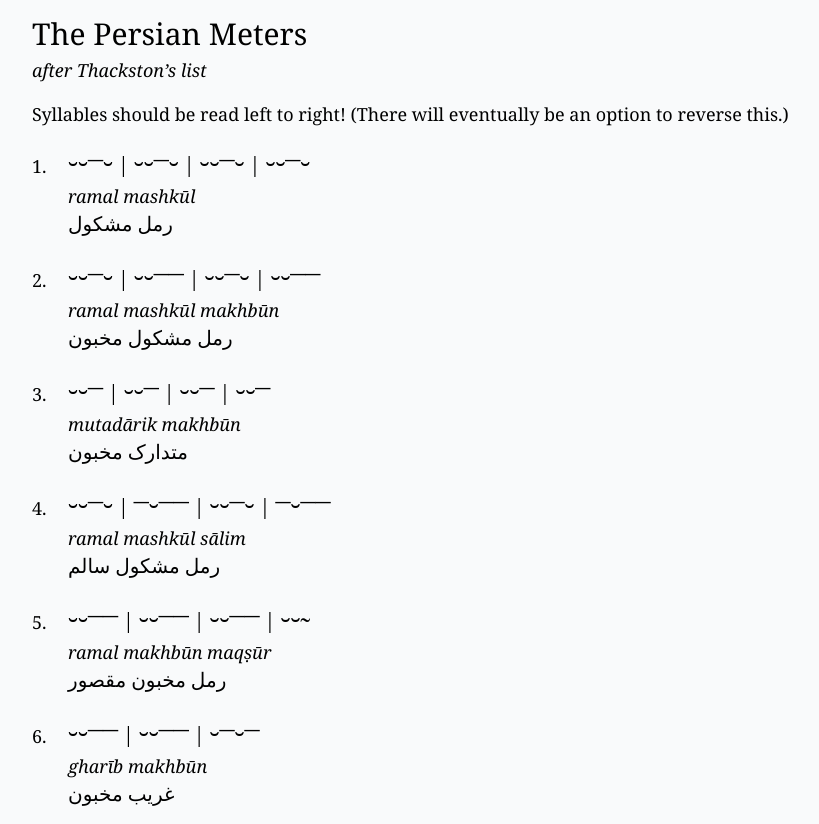
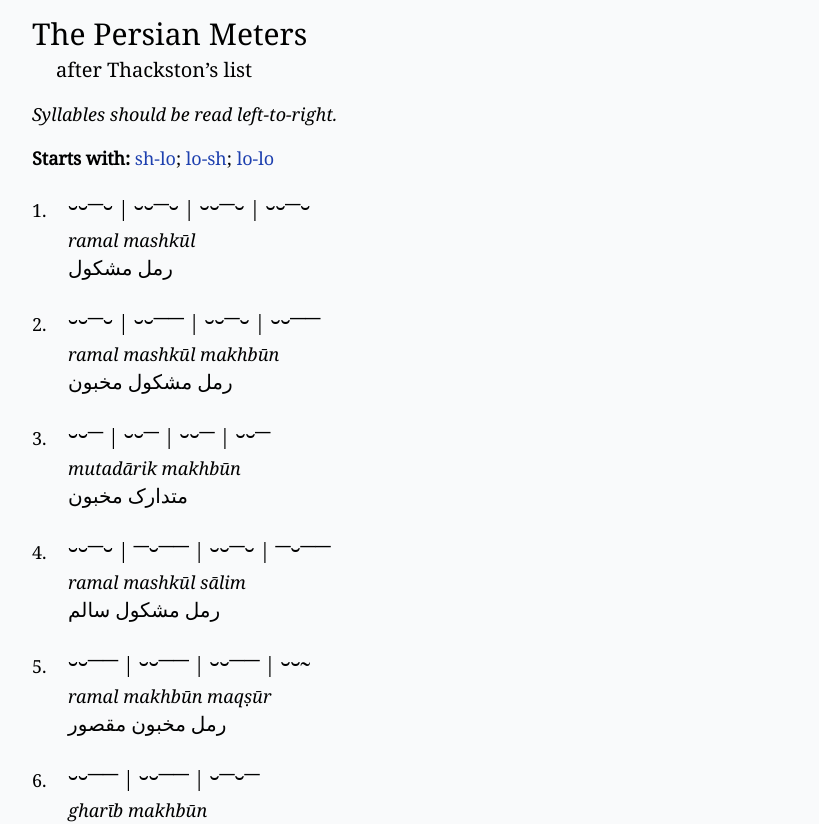
Before and after one commit to theodore-s-beers/meters, a SvelteKit app: page / in a window 1280 px wide. Shown: the top 824 px of the page, without its empty margins (176-995 px from the left). Built offline with nearby package versions, Linux system fonts and the light colour scheme; a web font is replaced by a local one.

Commit message:
Add shortcuts

```diff
--- a/src/routes/+page.svelte
+++ b/src/routes/+page.svelte
@@ -15,15 +15,20 @@
 
 <h1 class="mb-1 text-3xl">The Persian Meters</h1>
 
-<p class="mb-4"><em>after Thackston’s list</em></p>
+<p class="mb-4 ml-6 text-xl">after Thackston’s list</p>
+
+<p class="mb-4"><em>Syllables should be read left-to-right.</em></p>
 
 <p class="mb-5">
-	Syllables should be read left to right! (There will eventually be an option to reverse this.)
+	<span class="font-semibold">Starts with:</span>
+	<a href="#9" class="text-blue-800 hover:underline">sh-lo</a>;
+	<a href="#26" class="text-blue-800 hover:underline">lo-sh</a>;
+	<a href="#53" class="text-blue-800 hover:underline">lo-lo</a>
 </p>
 
 <div class="space-y-6">
 	{#each meters as meter, i}
-		<div>
+		<div id={String(i + 1)}>
 			<div class="-mb-0.5 flex items-center">
 				<div class="w-9">{i + 1}.</div>
 
```
